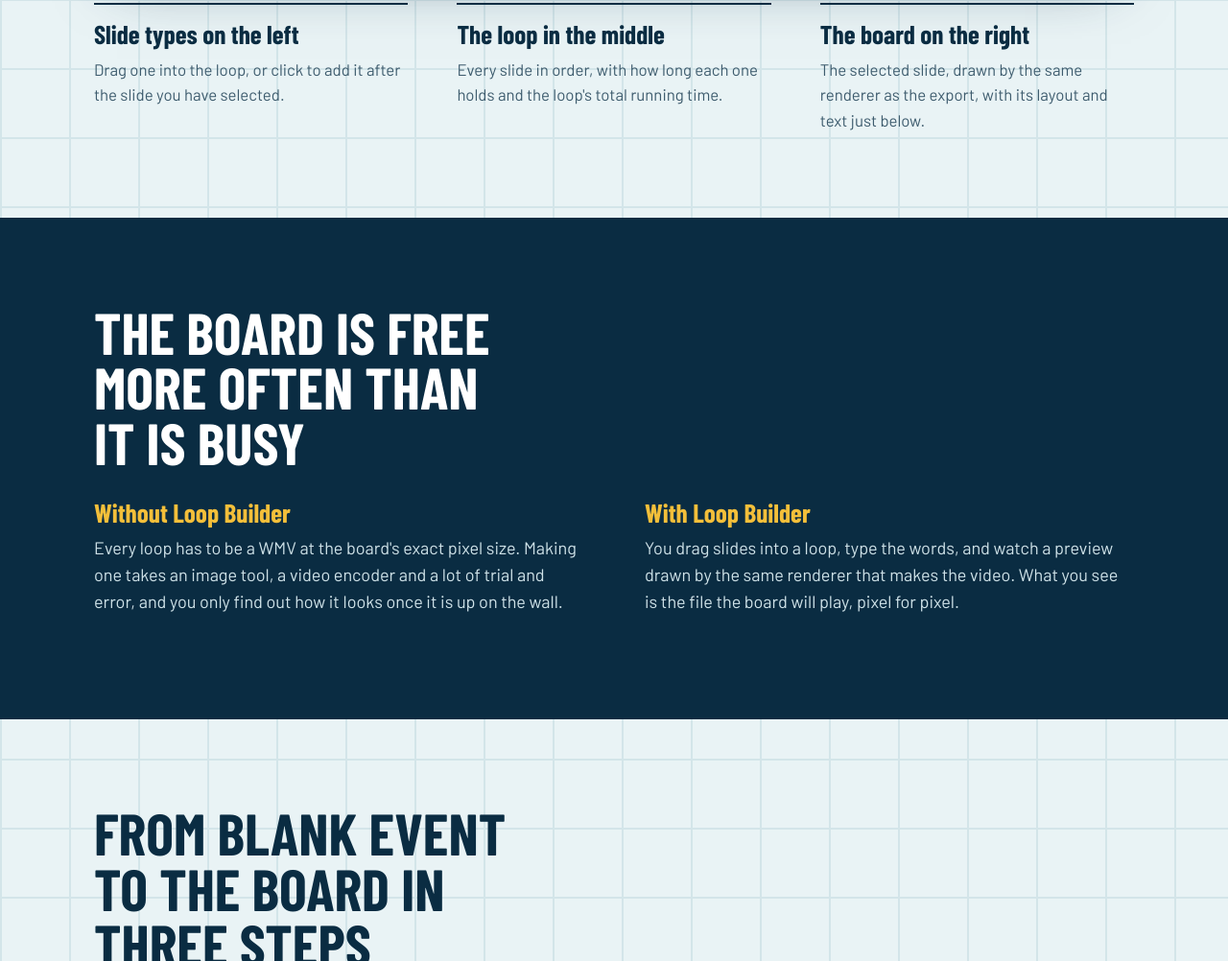
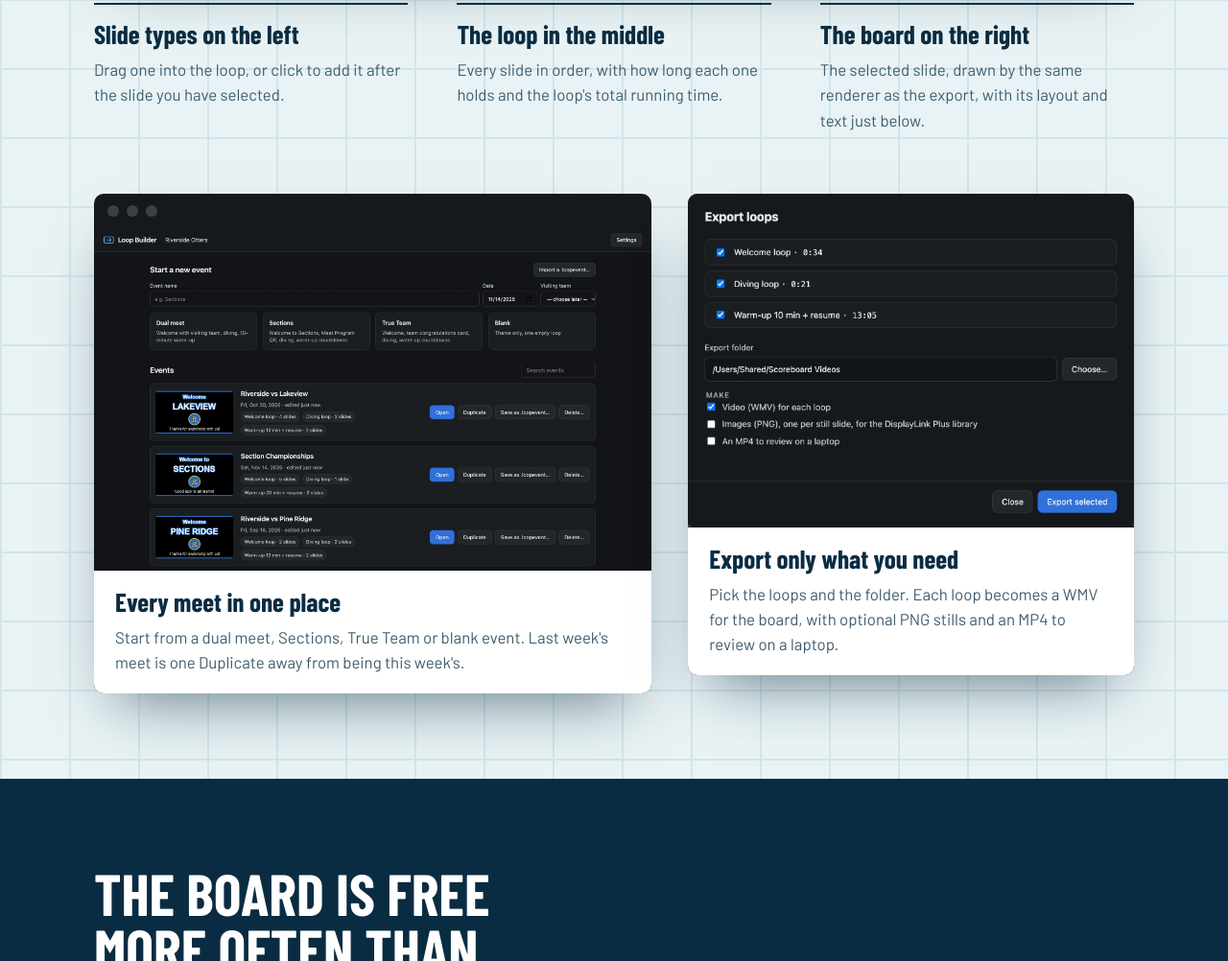
Before and after one commit to mhuot/loop-builder, a plain HTML site: page docs/index.html in a window 1280 px wide. Shown: the part 2017-3019 px from the top of the page at 96% size. Drawn offline with nearby package versions, Linux system fonts and the light colour scheme; a web font is replaced by a local one.

Commit message:
Add events home and export dialog screenshots to the project page
Co-Authored-By: Claude Fable 5.2 <noreply@anthropic.com>

```diff
--- a/docs/index.html
+++ b/docs/index.html
@@ -134,6 +134,11 @@
   .callouts li { border-top: 2px solid var(--deep); padding-top: 16px; }
   .callouts p { margin: 0; font-size: 1.05rem; color: var(--ink-soft); }
 
+  .more-ui { display: grid; grid-template-columns: minmax(0, 1.25fr) minmax(0, 1fr); gap: clamp(20px, 3vw, 40px); align-items: start; margin-top: clamp(32px, 5vw, 64px); }
+  .more-ui .window { margin: 0; }
+  .more-ui figcaption { background: var(--paper); padding: 18px 22px 20px; }
+  .more-ui figcaption p { margin: 0; font-size: 1.05rem; color: var(--ink-soft); }
+
   .why { background: var(--deep); color: #e3f0f4; }
   .why h2 { color: #fff; }
   .why .cols { display: grid; grid-template-columns: repeat(2, minmax(0, 1fr)); gap: clamp(24px, 5vw, 72px); }
@@ -171,7 +176,7 @@
   footer p { max-width: 80ch; }
 
   @media (max-width: 860px) {
-    .hero-grid, .why .cols, .steps, .facts, .get dl, .callouts { grid-template-columns: 1fr; }
+    .hero-grid, .why .cols, .steps, .facts, .get dl, .callouts, .more-ui { grid-template-columns: 1fr; }
     .strip { grid-template-columns: repeat(2, minmax(0, 1fr)); }
     .top nav a.optional { display: none; }
   }
@@ -249,6 +254,17 @@
       <li><h3>The loop in the middle</h3><p>Every slide in order, with how long each one holds and the loop's total running time.</p></li>
       <li><h3>The board on the right</h3><p>The selected slide, drawn by the same renderer as the export, with its layout and text just below.</p></li>
     </ul>
+    <div class="more-ui">
+      <figure class="window">
+        <div class="window-bar" aria-hidden="true"><span></span><span></span><span></span></div>
+        <img src="shots/home.webp" width="2160" height="1328" loading="lazy" alt="The events home: four starters (Dual meet, Sections, True Team and Blank) above a list of three saved events, each with a thumbnail, its loops and Open, Duplicate, Save and Delete buttons.">
+        <figcaption><h3>Every meet in one place</h3><p>Start from a dual meet, Sections, True Team or blank event. Last week's meet is one Duplicate away from being this week's.</p></figcaption>
+      </figure>
+      <figure class="window">
+        <img src="shots/export.webp" width="1433" height="1073" loading="lazy" alt="The Export loops dialog: three loops ticked with their running times, an export folder, and choices to make a WMV video for each loop, PNG images of still slides, and an MP4 to review.">
+        <figcaption><h3>Export only what you need</h3><p>Pick the loops and the folder. Each loop becomes a WMV for the board, with optional PNG stills and an MP4 to review on a laptop.</p></figcaption>
+      </figure>
+    </div>
   </div>
 </section>
 
```
Also changed, not shown: docs/shots/export.webp (added), docs/shots/home.webp (added).
